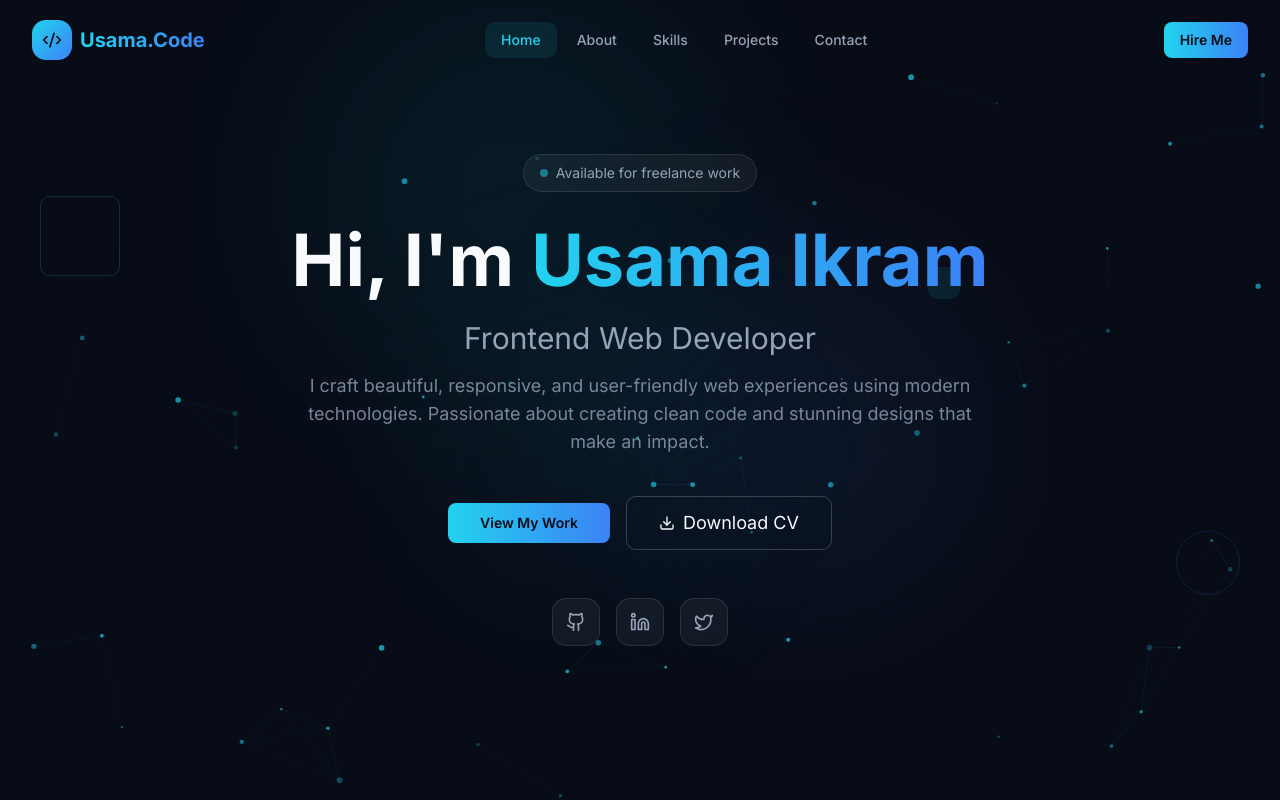
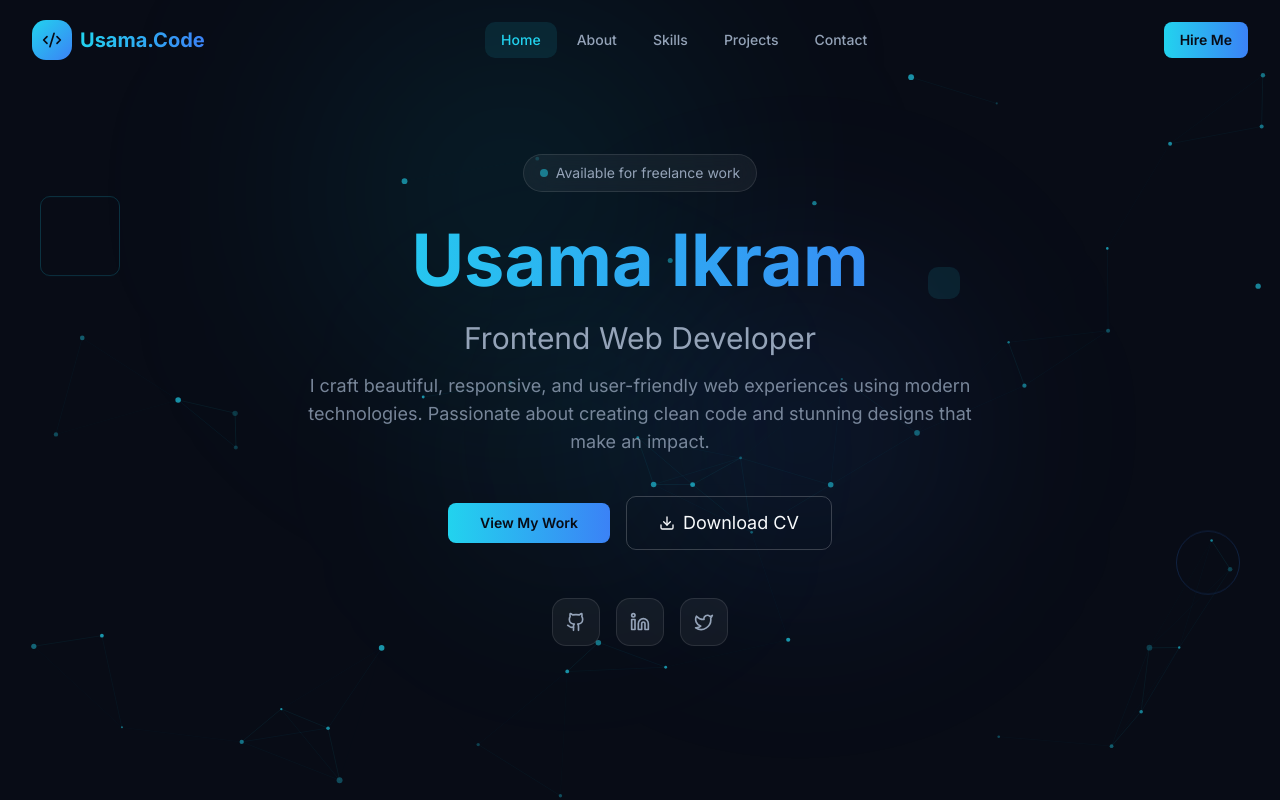
Before and after one commit to chusamaikram/portfolio, a React (Vite) app: page / in a window 1280 px wide. Shown: the top 800 px of the page. Built offline with nearby package versions, Linux system fonts and the light colour scheme.

Commit message:
updated main heading

```diff
--- a/src/sections/Hero.tsx
+++ b/src/sections/Hero.tsx
@@ -110,9 +110,8 @@ export default function Hero() {
           </div>
 
           {/* Main Heading */}
-          <h1 className="text-4xl sm:text-5xl md:text-6xl lg:text-7xl font-bold mb-6 animate-slide-up" style={{ animationDelay: '0.1s' }}>
-            <span className="text-foreground">Hi, I'm </span>
-            <span className="text-gradient">Usama Ikram</span>
+          <h1 className="text-4xl text-gradient sm:text-5xl md:text-6xl lg:text-7xl font-bold mb-6 animate-slide-up" style={{ animationDelay: '0.1s' }}>
+            Usama Ikram
           </h1>
 
           {/* Subtitle */}
```
